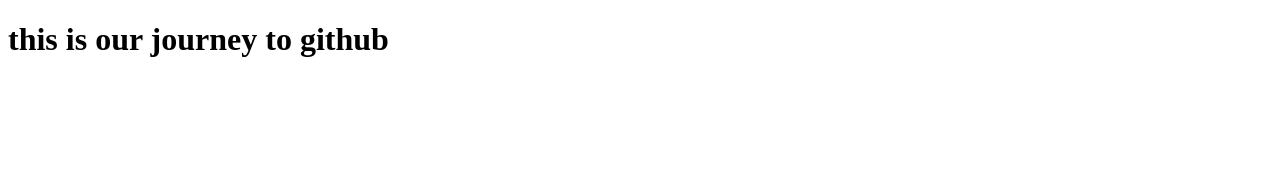
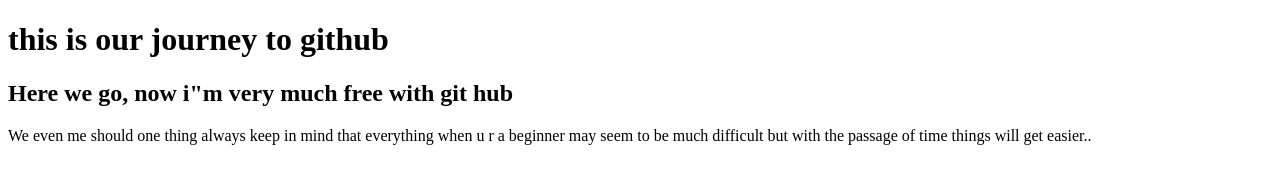
Before and after one commit to RazuAhmad/My-first-website, a plain HTML site: page index1.html in a window 1280 px wide. Drawn offline with Linux system fonts and the light colour scheme.

Commit message:
git new added

```diff
--- a/index1.html
+++ b/index1.html
@@ -8,5 +8,9 @@
 </head>
 <body>
     <h1>this is our journey to github</h1>
+    <h2>Here we go, now i"m very much free with git hub</h2>
+    <p>We even me should one thing always keep in mind that everything when u r a
+        beginner may seem to be much difficult but with the passage of time things will get easier..
+    </p>
 </body>
 </html>
```
